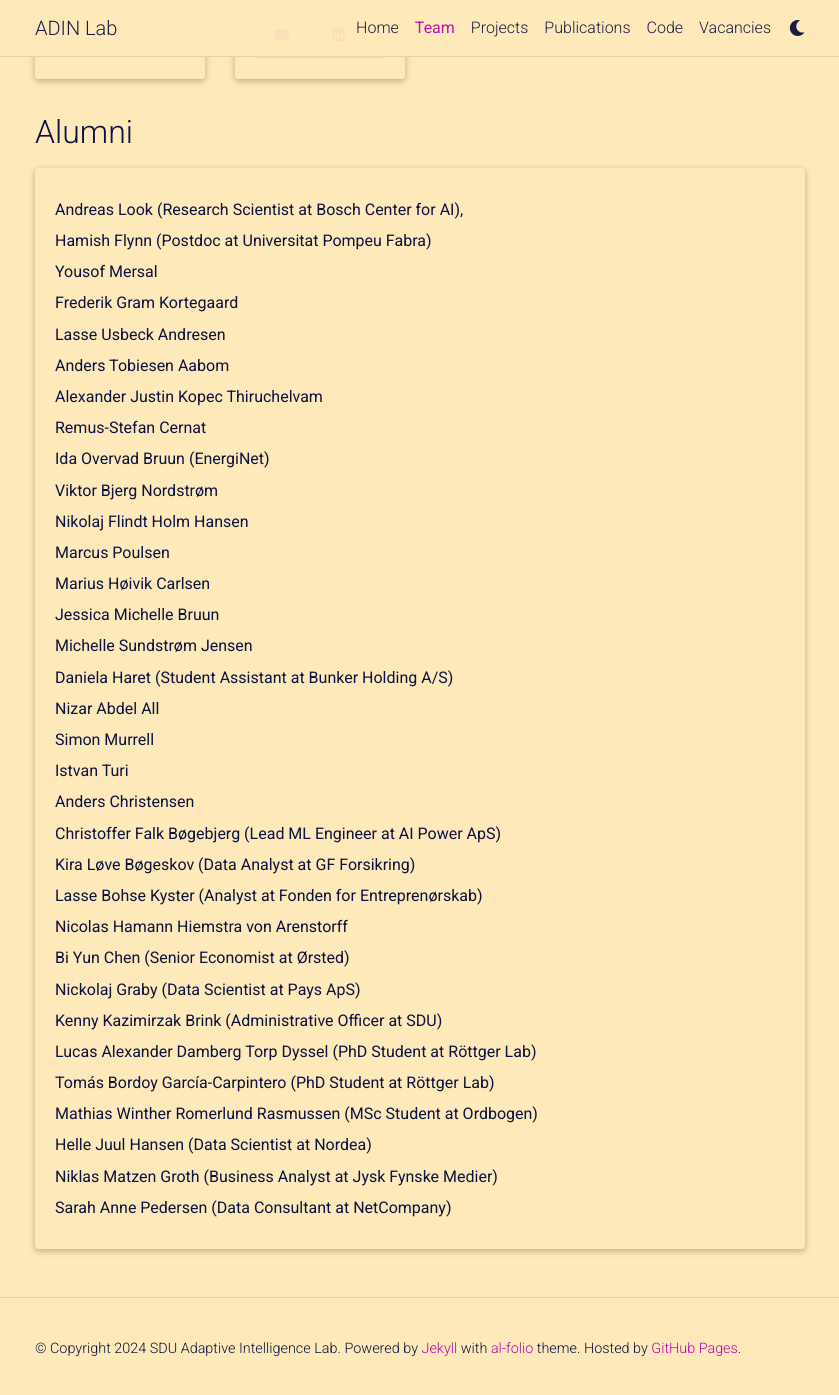
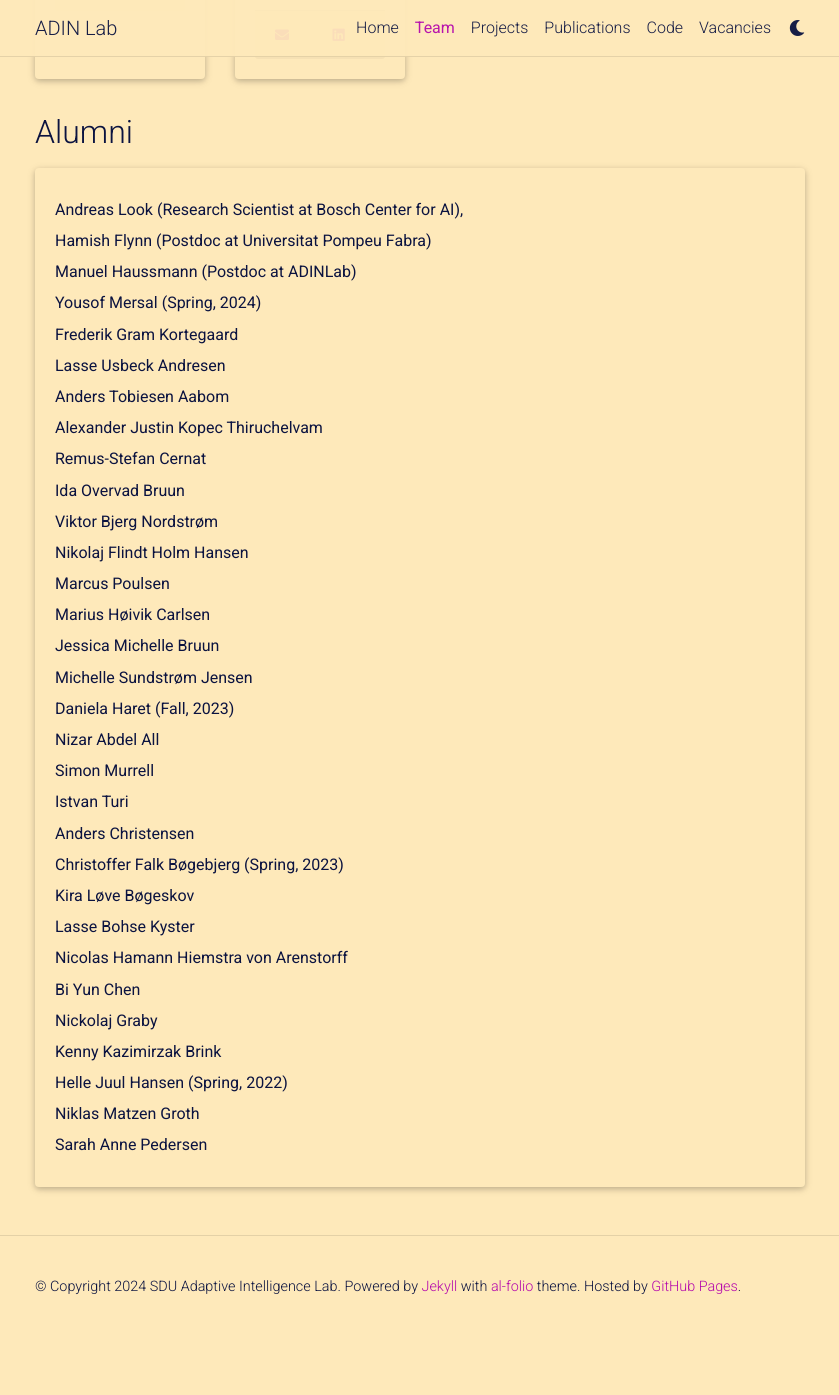
Before and after one commit to adinlab/adinlab.github.io, a Jekyll site: the page built from _pages/1_team.md, in a window 1280 px wide and 1400 px high, scrolled down 1441 px. Shown: the top 1395 px of the window, without its empty margins (220-1059 px from the left). Built offline with Jekyll 4.4.1, drawn with Linux system fonts in a browser that asks for light colours; comment, search, counter and statistics services are not loaded; a style sheet for code colours, icons or effects is not loaded; after the commit the page ends 2778 px from its top, so only the background shows below that.

Commit message:
Update team.yml

```diff
--- a/_data/team.yml
+++ b/_data/team.yml
@@ -60,34 +60,32 @@ researchers:
 alumnis:
   - name: Andreas Look (Research Scientist at Bosch Center for AI),
   - name: Hamish Flynn (Postdoc at Universitat Pompeu Fabra)
-  - name: Yousof Mersal
+  - name: Manuel Haussmann (Postdoc at ADINLab)
+  - name: Yousof Mersal (Spring, 2024)
   - name: Frederik Gram Kortegaard
   - name: Lasse Usbeck Andresen
   - name: Anders Tobiesen Aabom
   - name: Alexander Justin Kopec Thiruchelvam
   - name: Remus-Stefan Cernat
-  - name: Ida Overvad Bruun (EnergiNet)
+  - name: Ida Overvad Bruun
   - name: Viktor Bjerg Nordstrøm
   - name: Nikolaj Flindt Holm Hansen
   - name: Marcus Poulsen
   - name: Marius Høivik Carlsen
   - name: Jessica Michelle Bruun
   - name: Michelle Sundstrøm Jensen
-  - name: Daniela Haret (Student Assistant at Bunker Holding A/S)
+  - name: Daniela Haret (Fall, 2023)
   - name: Nizar Abdel All
   - name: Simon Murrell
   - name: Istvan Turi
   - name: Anders Christensen
-  - name: Christoffer Falk Bøgebjerg (Lead ML Engineer at AI Power ApS)
-  - name: Kira Løve Bøgeskov (Data Analyst at GF Forsikring)
-  - name: Lasse Bohse Kyster (Analyst at Fonden for Entreprenørskab)
+  - name: Christoffer Falk Bøgebjerg (Spring, 2023)
+  - name: Kira Løve Bøgeskov
+  - name: Lasse Bohse Kyster
   - name: Nicolas Hamann Hiemstra von Arenstorff
-  - name: Bi Yun Chen (Senior Economist at Ørsted)
-  - name: Nickolaj Graby (Data Scientist at Pays ApS)
-  - name: Kenny Kazimirzak Brink (Administrative Officer at SDU)
-  - name: Lucas Alexander Damberg Torp Dyssel (PhD Student at Röttger Lab)
-  - name: Tomás Bordoy García-Carpintero (PhD Student at Röttger Lab)
-  - name: Mathias Winther Romerlund Rasmussen (MSc Student at Ordbogen)
-  - name: Helle Juul Hansen (Data Scientist at Nordea)
-  - name: Niklas Matzen Groth (Business Analyst at Jysk Fynske Medier)
-  - name: Sarah Anne Pedersen (Data Consultant at NetCompany)
+  - name: Bi Yun Chen
+  - name: Nickolaj Graby
+  - name: Kenny Kazimirzak Brink
+  - name: Helle Juul Hansen (Spring, 2022)
+  - name: Niklas Matzen Groth
+  - name: Sarah Anne Pedersen
```
